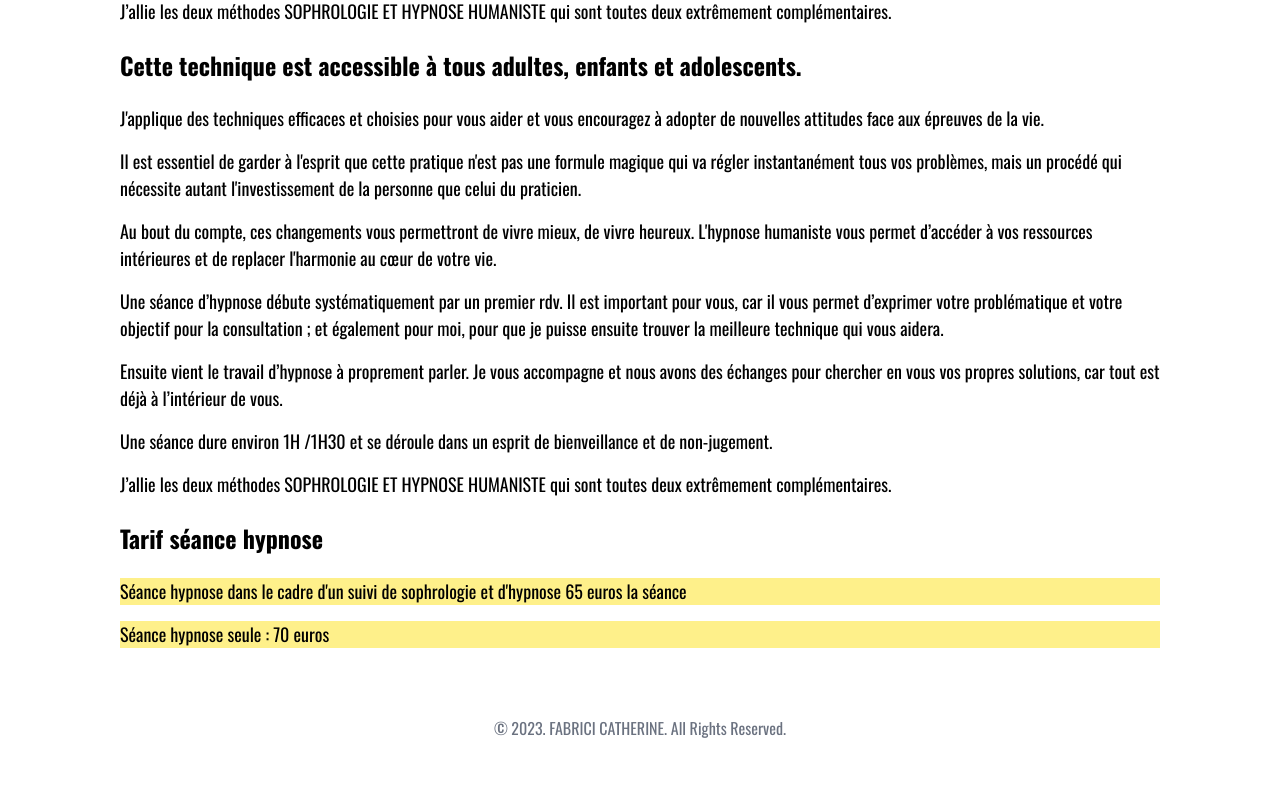
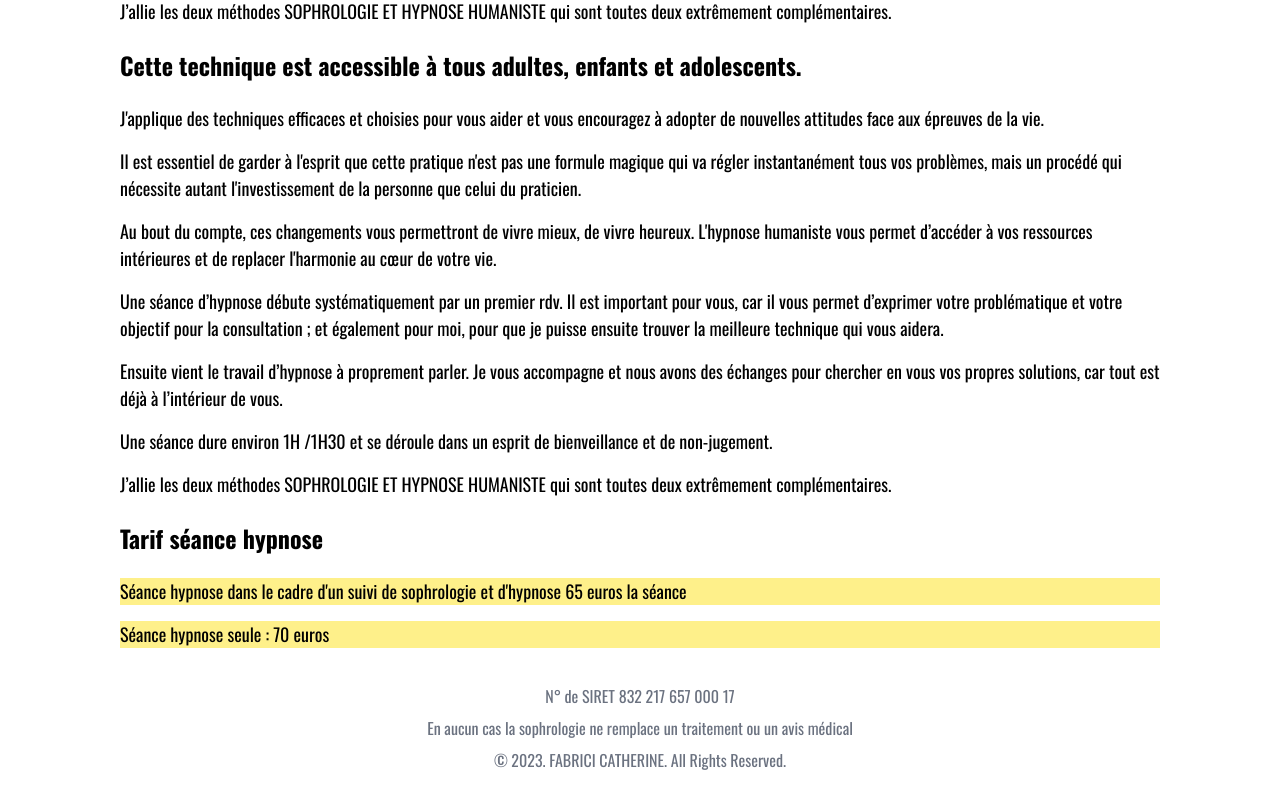
Before and after one commit to sophrologue/reactjs, a React (Vite) app: page /sophrologie/hyponysis in a window 1280 px wide. Shown: the part 2401-3201 px from the top of the page. Before the commit the page ends 3169 px from the top, so only its background shows below. Built offline with nearby package versions, Linux system fonts and the light colour scheme; the HTML template or start-up script is replaced by a standard one.

Commit message:
footer added

```diff
--- a/src/components/Footer.jsx
+++ b/src/components/Footer.jsx
@@ -1,6 +1,10 @@
 export const Footer = () => {
   return (
-    <footer className="h-[80px] bg-white  flex items-center justify-center text-gray-500">
+    <footer className="h-[80px] mb-8 bg-white  flex flex-col gap-2 items-center justify-center text-gray-500">
+      <p>N° de SIRET 832 217 657 000 17</p>
+      <p>
+        En aucun cas la sophrologie ne remplace un traitement ou un avis médical
+      </p>
       <p> © 2023. FABRICI CATHERINE. All Rights Reserved.</p>
     </footer>
   );
```
